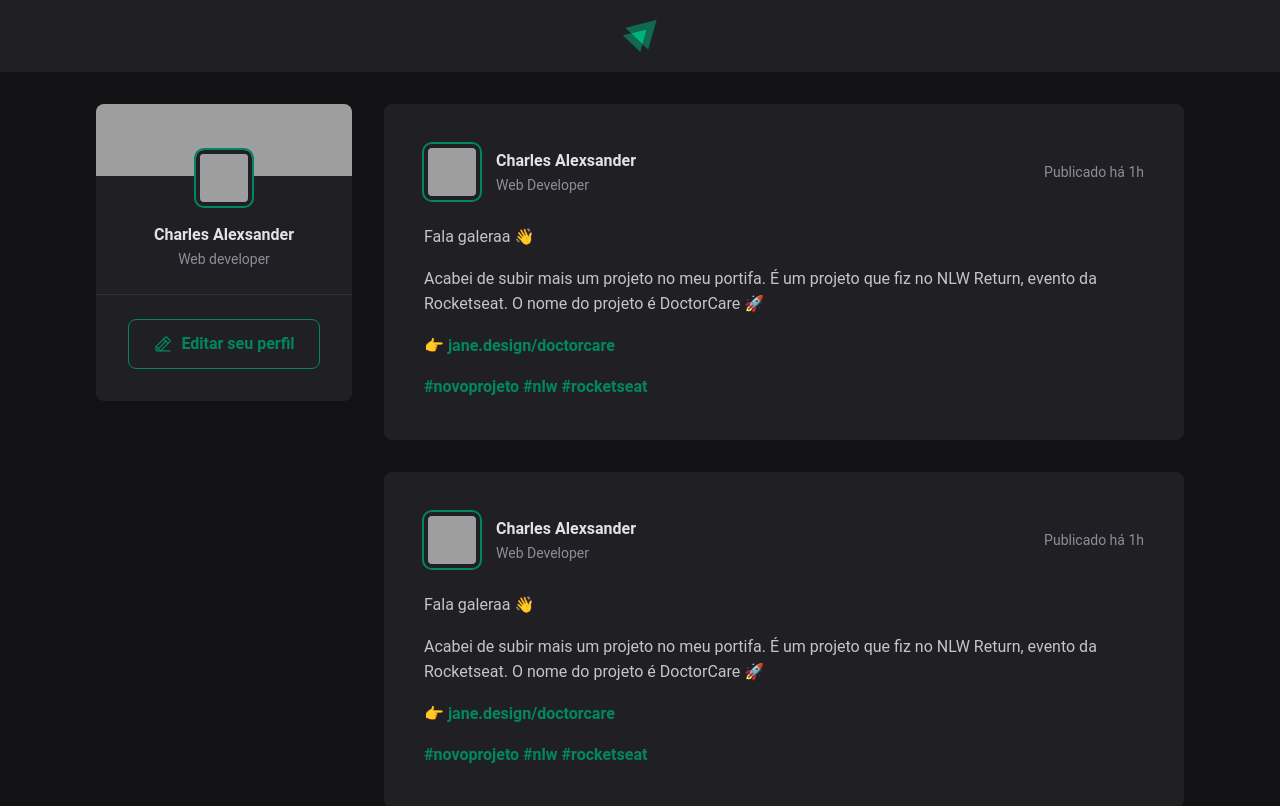
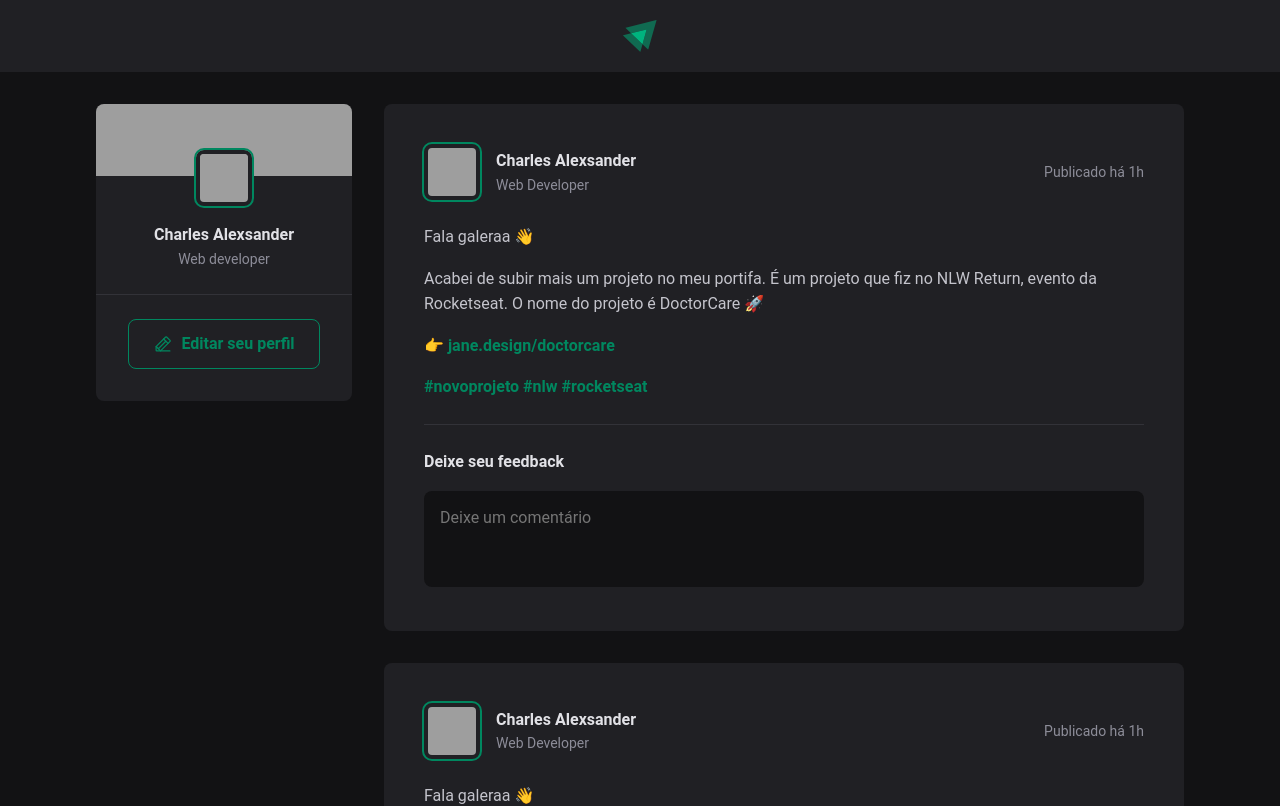
Before and after one commit to Chdias3/Rede-social-de-posts, a React app: page / in a window 1280 px wide. Shown: the top 806 px of the page. Built offline with nearby package versions, Linux system fonts and the light colour scheme; grey boxes are pictures that could not be loaded; the HTML template or start-up script is replaced by a standard one.

Commit message:
:rocket: modified

```diff
--- a/src/components/Post.jsx
+++ b/src/components/Post.jsx
@@ -26,6 +26,17 @@
           <a href="#">#rocketseat</a>
         </p>
       </div>
+
+      <form className={styles.comentForm}>
+        <strong>Deixe seu feedback</strong>
+        <textarea
+        placeholder="Deixe um comentário"
+        ></textarea>
+
+        <footer>
+        <button type="submit">Publicar</button>
+        </footer>
+      </form>
     </article>
   )
 }
--- a/src/components/Post.module.css
+++ b/src/components/Post.module.css
@@ -68,3 +68,57 @@
   line-height: 1.6;
 
 }
+
+
+.comentForm {
+  width: 100%;
+  margin-top: 1.5rem;
+  padding-top: 1.5rem;
+  border-top: 1px solid var(--gray-600);
+}
+
+.comentForm > strong {
+  line-height: 1.6;
+  color: var(--gray-100);
+}
+
+.comentForm textarea {
+  width: 100%;
+  background: var(--gray-900);
+  border: 0;
+  resize: none;
+  height: 6rem;
+  padding: 1rem;
+  border-radius: 8px;
+  color: var(--gray-100);
+  line-height: 1.4;
+  margin-top: 1rem;
+}
+
+.comentForm footer {
+  visibility: hidden;
+  max-height: 0;
+}
+
+/* focus-within - se houver foco em ualquer imput dentro do comentForm vou aplicar  */
+.comentForm:focus-within footer {
+  visibility: visible;
+  max-height: none;
+}
+
+.comentForm button[type="submit"] {
+  padding: 1rem 1.5rem;
+  margin-top: 1rem;
+  border-radius: 8px;
+  border: 0;
+  background: var(--green-500);
+  color: var(--white);
+  font-weight: bold;
+  cursor: pointer;
+
+  transition: background-color 0.1s;
+}
+
+.comentForm button[type="submit"]:hover {
+  background: var(--green-300);
+}
--- a/src/global.css
+++ b/src/global.css
@@ -10,6 +10,12 @@
 
   --green-300: #00B37E;
   --green-500: #00875f;
+}
+
+/* borda  do comentario para ficar verde  */
+:focus{
+  outline: transparent;
+  box-shadow: 0 0 0 2px var(--green-500)
 }
 
 *{
```
